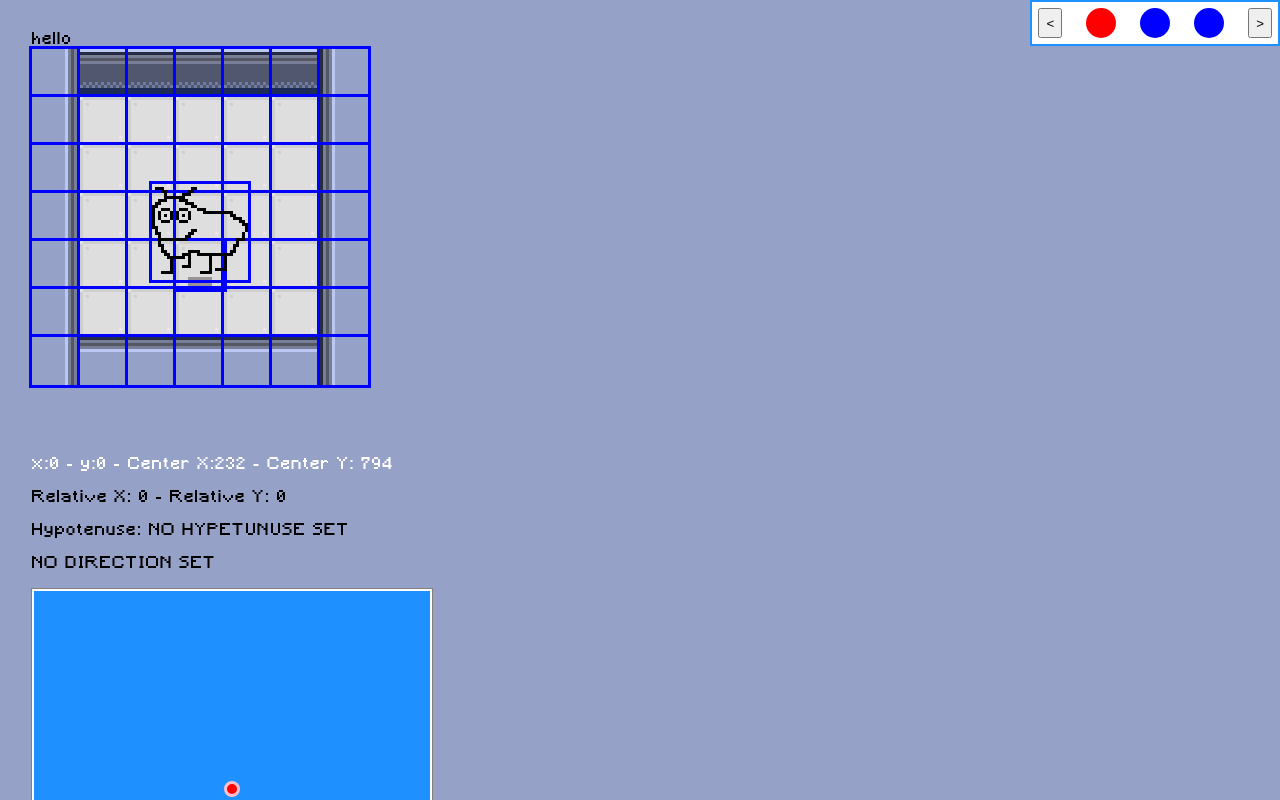
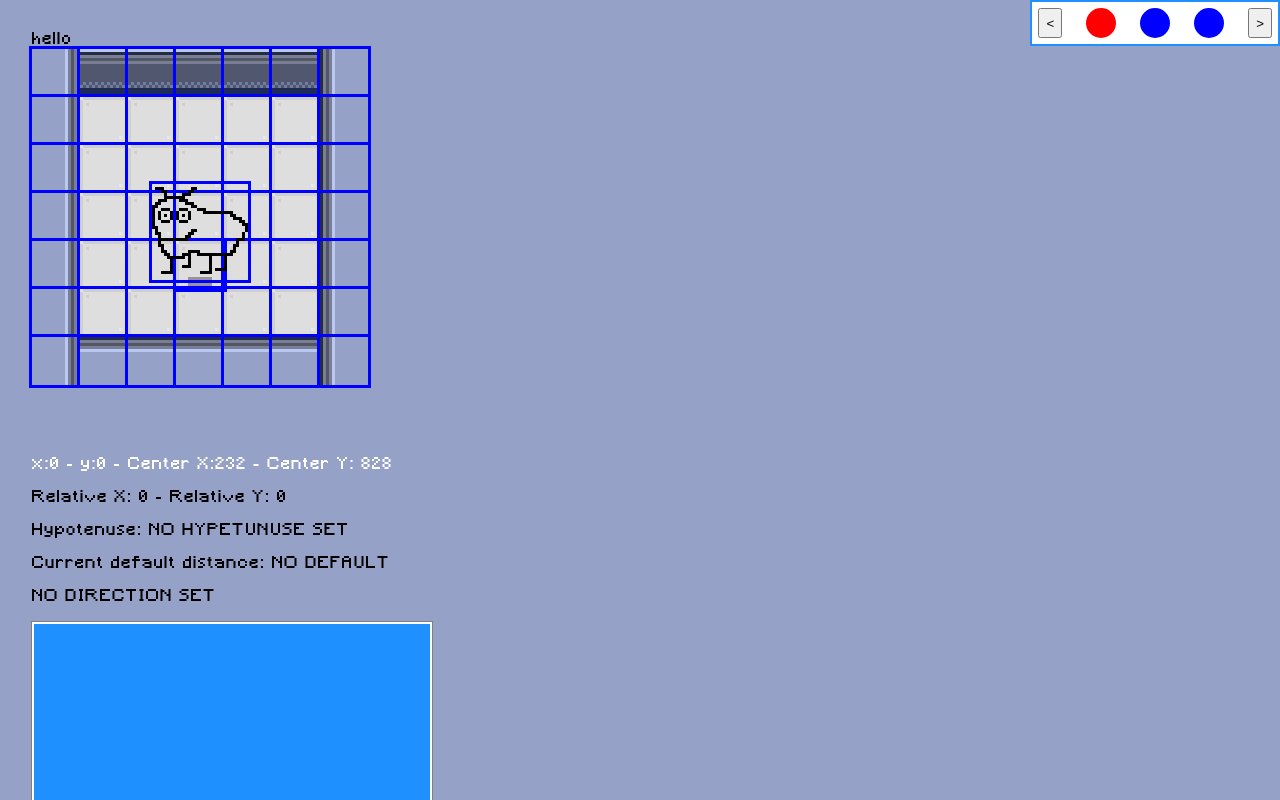
Before and after one commit to jazzjacob/stockholms-stad-tamagotchi, a React (Create React App) app: page / in a window 1280 px wide. Built offline with nearby package versions, Linux system fonts and the light colour scheme.

Commit message:
Default values for each destination. Cursor leaves and enters map functionality

```diff
--- /dev/null
+++ b/src/atoms/defaultValuesAtom.js
@@ -0,0 +1,6 @@
+import { atom } from 'recoil';
+
+export const defaultValuesAtom = atom({
+	key: "defaultValueAtom",
+	default: null,
+});
--- a/src/components/map/Map.jsx
+++ b/src/components/map/Map.jsx
@@ -1,6 +1,7 @@
 import { useState, useRef, useEffect } from 'react';
 import { useRecoilValue, useSetRecoilState, useRecoilState } from 'recoil';
 import { mapDataAtom } from '../../atoms/mapDataAtom';
+import { defaultValuesAtom } from '../../atoms/defaultValuesAtom';
 
 export default function Map() {
 	const [coordinates, setCoordinates] = useState({x: 0, y: 0});
@@ -10,6 +11,7 @@ export default function Map() {
 	const [hypotenuse, setHypotenuse] = useState(null);
 
 	const [mapData, setMapData] = useRecoilState(mapDataAtom);
+	const defaultValues = useRecoilValue(defaultValuesAtom);
 
 	const centerPointRef = useRef();
 
@@ -31,7 +33,8 @@ export default function Map() {
 				x: relativeCoordinates.x,
 				y: relativeCoordinates.y,
 				direction: direction,
-				distance: hypotenuse
+				distance: hypotenuse,
+				defaultDistance: null
 			});
 		}
 	}, [relativeCoordinates]);
@@ -82,7 +85,18 @@ export default function Map() {
 		} else {
 			setDirection("UP")
 		}*/
+	}
 
+	function handleMouseEnter() {
+		console.log("MOUSE ENTER")
+	}
+
+	function handleMouseLeave() {
+		console.log("MOUSE LEAVE")
+		setMapData(null)
+		setCoordinates({x: 0, y: 0})
+		setRelativeCoordinates({x: 0, y: 0})
+		setHypotenuse(0)
 	}
 
 	return (
@@ -96,9 +110,14 @@ export default function Map() {
 			<p>
 				Hypotenuse: {hypotenuse ? hypotenuse : "NO HYPETUNUSE SET"}
 			</p>
+			<p>
+				Current default distance: {defaultValues ? defaultValues.distance : "NO DEFAULT"}
+			</p>
 			<p>{!direction ? "NO DIRECTION SET":  direction}</p>
 			<div
 				onMouseMove={(e) => handleMouseMove(e)}
+				onMouseEnter={() => handleMouseEnter()}
+				onMouseLeave={() => handleMouseLeave()}
 				style={{
 					width: "400px",
 					height: "400px",
--- a/src/components/text-objects/TextList.jsx
+++ b/src/components/text-objects/TextList.jsx
@@ -5,23 +5,64 @@ import { currentLevelIdAtom } from '../../atoms/currentLevelIdAtom';
 import LevelsMap from '../../levels/LevelsMap';
 import { ARROW_TILES_MAP } from '../../helpers/consts';
 import { mapDataAtom } from '../../atoms/mapDataAtom';
+import { defaultValuesAtom } from '../../atoms/defaultValuesAtom';
 
 
 export default function TextList({ level }) {
 	const [currentId, setCurrentId] = useRecoilState(currentLevelIdAtom);
+	const [defaultValues, setDefaultValues] = useRecoilState(defaultValuesAtom);
 	const [currentIndex, setCurrentIndex] = useState(0);
 	const [navigationStarted, setNavigationStarted] = useState(false);
 	const [currentArrowIndex, setCurrentArrowIndex] = useState(0);
 	const previousDirection = useRef(null);
 
-	const mapData = useRecoilValue(mapDataAtom);
+	//const mapData = useRecoilValue(mapDataAtom);
+	const [mapData, setMapData] = useRecoilState(mapDataAtom);
 	const array = Object.keys(ARROW_TILES_MAP);
 
 	const projectList = [
-		{name: "Slussen", distance: 0.1, direction: "DOWN_RIGHT"},
-		{name: "Albano", distance: 4, direction: "UP"},
-		{name: "Kista", distance: 7, direction: "UP_LEFT"},
+		{name: "Slussen", listedDefaultDistance: 0.1, defaultDistance: 144, direction: "DOWN_RIGHT", scale: 2},
+		{name: "Albano", listedDefaultDistance: 4, defaultDistance: 417,direction: "UP", scale: 4},
+		{name: "Kista", listedDefaultDistance: 7, defaultDistance: 732, direction: "UP_LEFT", scale: 6},
 	];
+
+	useEffect(() => {
+		console.log(level.placements)
+		//if (!level.placements[0].hasBeenCollected) {
+			//level.placements[0].unCollect();
+		//}
+		setCurrentIndex(0);
+		setDefaultValues({
+			distance: projectList[0].defaultDistance,
+			direction: projectList[0].direction,
+			scale: projectList[0].scale
+		});
+	}, []);
+
+	useEffect(() => {
+		setDefaultValues({
+			distance: projectList[currentIndex].defaultDistance,
+			direction: projectList[currentIndex].direction,
+			scale: projectList[currentIndex].scale
+		});
+	}, [currentIndex])
+
+	useEffect(() => {
+		if (mapData) {
+			//console.log(previousDirection.current)
+			if (previousDirection.current !== mapData.direction) {
+				//level.placements[0].setArrowDirection("UP");
+				level.placements[0].setArrowDirection(getArrowIndexFromDirection(mapData.direction));
+				//level.placements[0].setArrowDirection(array[mapData.direction - 1]);
+				console.log(array[mapData.direction - 1]);
+				console.log("EY YO")
+			}
+			previousDirection.current = mapData.direction;
+		} else if (defaultValues) {
+			level.placements[0].setArrowDirection(defaultValues.direction)
+		}
+		//console.log(mapData)
+	}, [mapData]);
 
 	function getArrowIndexFromDirection(direction) {
 		switch (direction) {
@@ -43,29 +84,6 @@ export default function TextList({ level }) {
 				return "DOWN";
 		}
 	}
-
-	useEffect(() => {
-		if (mapData) {
-			//console.log(previousDirection.current)
-			if (previousDirection.current !== mapData.direction) {
-				//level.placements[0].setArrowDirection("UP");
-				level.placements[0].setArrowDirection(getArrowIndexFromDirection(mapData.direction));
-				//level.placements[0].setArrowDirection(array[mapData.direction - 1]);
-				console.log(array[mapData.direction - 1]);
-				console.log("EY YO")
-			}
-			previousDirection.current = mapData.direction;
-		}
-		//console.log(mapData)
-	}, [mapData]);
-
-	useEffect(() => {
-		console.log(level.placements)
-		//if (!level.placements[0].hasBeenCollected) {
-			//level.placements[0].unCollect();
-		//}
-		setCurrentIndex(0);
-	}, []);
 
 	function handleUpButton() {
 		const nextIndex = currentIndex - 1 < 0 ? projectList.length - 1 : currentIndex - 1;
@@ -129,22 +147,22 @@ export default function TextList({ level }) {
 					{navigationStarted ? (
 						<>
 							<p>{projectList[currentIndex].name}</p>
-							<div style={{ marginBottom: "42px"}}>{projectList[currentIndex].distance} km</div>
+							<div>{projectList[currentIndex].listedDefaultDistance} km</div>
 						</>
 					) : (
 						<>
 							{projectList.map((projectItem, index) => {
 								if (index === currentIndex) {
-									return <p>>{projectItem.distance}km {projectItem.name}</p>
+									return <p>>{projectItem.listedDefaultDistance}km {projectItem.name}</p>
 								}
-								return <p>{projectItem.distance}km {projectItem.name}</p>
+								return <p>{projectItem.listedDefaultDistance}km {projectItem.name}</p>
 							})}
 						</>
 					)}
 					{ mapData && (
 						<>
 							<p style={{marginTop: "12px"}}>{mapData.direction}</p>
-							<p>Distance: {mapData.distance * 3} m</p>
+							<p>Distance: {mapData.distance ? mapData.distance * defaultValues.scale : defaultValues.distance} m</p>
 						</>
 					)}
 				</div>
```
Lines whose indentation alone changed are shown as unchanged.
